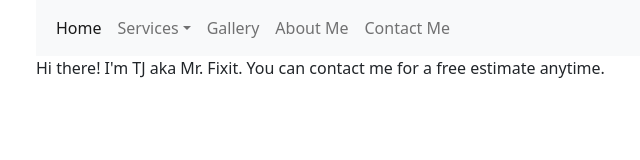
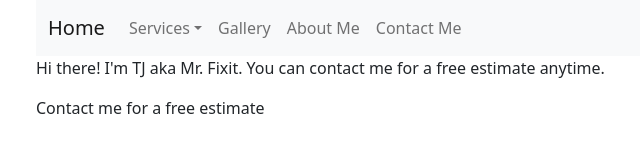
Before and after one commit to BitForgeCraftedCode/Mr-Fixit, a Gatsby site: page /contact in a window 1280 px wide. Shown: the whole page, without its empty margins (46-686 px from the left). Built offline with nearby package versions, Linux system fonts and the light colour scheme; Gatsby itself is replaced by a stand-in of ours.

Commit message:
add react bootstrap

```diff
--- a/package.json
+++ b/package.json
@@ -18,6 +18,7 @@
     "bootstrap": "^5.2.3",
     "gatsby": "^5.8.1",
     "react": "^18.2.0",
+    "react-bootstrap": "^2.7.4",
     "react-dom": "^18.2.0"
   }
 }
--- a/src/components/layout.js
+++ b/src/components/layout.js
@@ -1,49 +1,43 @@
 import * as React from 'react'
 import { Link } from 'gatsby'
-import "bootstrap/dist/css/bootstrap.min.css"
-import "bootstrap/dist/js/bootstrap.min.js"
+import Nav from 'react-bootstrap/Nav';
+import Navbar from 'react-bootstrap/Navbar';
+import Container from 'react-bootstrap/Container';
+import NavDropdown from 'react-bootstrap/NavDropdown';
+import 'bootstrap/dist/css/bootstrap.min.css'
 
 const Layout = ({children}) => {
 	return (
-		<div className="container">
-			<nav className="navbar navbar-expand-lg bg-light">
-			  <div className="container-fluid">
-			    <button className="navbar-toggler" type="button" data-bs-toggle="collapse" data-bs-target="#navbarNavDropdown" aria-controls="navbarNavDropdown" aria-expanded="false" aria-label="Toggle navigation">
-			      <span className="navbar-toggler-icon"></span>
-			    </button>
-			    <div className="collapse navbar-collapse" id="navbarNavDropdown">
-			      <ul className="navbar-nav">
-			        <li className="nav-item">
-			          <Link className="nav-link active" aria-current="page" to="/">Home</Link>
-			        </li>
-			        <li className="nav-item dropdown">
-			          <span className="nav-link dropdown-toggle" role="button" data-bs-toggle="dropdown" aria-expanded="false">
-			            Services
-			          </span>
-			          <ul className="dropdown-menu">
-			            <li><Link className="dropdown-item" to="/">Handyman</Link></li>
-			            <li><Link className="dropdown-item" to="/">Kitchen & Bath</Link></li>
-			            <li><Link className="dropdown-item" to="/">Tile</Link></li>
-			            <li><Link className="dropdown-item" to="/">Painting</Link></li>
-			            <li><Link className="dropdown-item" to="/">Carpentry</Link></li>
-			          </ul>
-			        </li>
-			        <li className="nav-item">
-			          <Link className="nav-link" to="/">Gallery</Link>
-			        </li>
-			        <li className="nav-item">
-			          <Link className="nav-link" to="/about">About Me</Link>
-			        </li>
-			        <li className="nav-item">
-			          <Link className="nav-link" to="/contact">Contact Me</Link>
-			        </li>
+		<Container>
 
-			      </ul>
-			    </div>
-			  </div>
-			</nav>
+			<Navbar bg="light" expand="lg">
+		      <Container>
+		        <Navbar.Brand as={Link} to="/">Home</Navbar.Brand>
+		        <Navbar.Toggle aria-controls="basic-navbar-nav" />
+		        <Navbar.Collapse id="basic-navbar-nav">
+		          <Nav className="me-auto">
+		          	<NavDropdown title="Services" id="basic-nav-dropdown">
+		              <NavDropdown.Item as={Link} to="/">Handyman</NavDropdown.Item>
+		              <NavDropdown.Item as={Link} to="/">Kitchen & Bath</NavDropdown.Item>
+		              <NavDropdown.Item as={Link} to="/">Tile</NavDropdown.Item>
+		              <NavDropdown.Item as={Link} to="/">Painting</NavDropdown.Item>
+		              <NavDropdown.Item as={Link} to="/">Carpentry</NavDropdown.Item>
+		            </NavDropdown>
+		            <Nav.Link as={Link} to="/">Gallery</Nav.Link>
+		            <Nav.Link as={Link} to="/about">About Me</Nav.Link>
+		            <Nav.Link as={Link} to="/contact">Contact Me</Nav.Link>
+		          </Nav>
+		        </Navbar.Collapse>
+		      </Container>
+		    </Navbar>
+
 			{children}
-		</div>
+			<footer>
+				<p>
+					Contact me for a free estimate
+				</p>
+			</footer>
+		</Container>
 	)
 }
 
```
Also changed, not shown: README.md, 2 other files.
